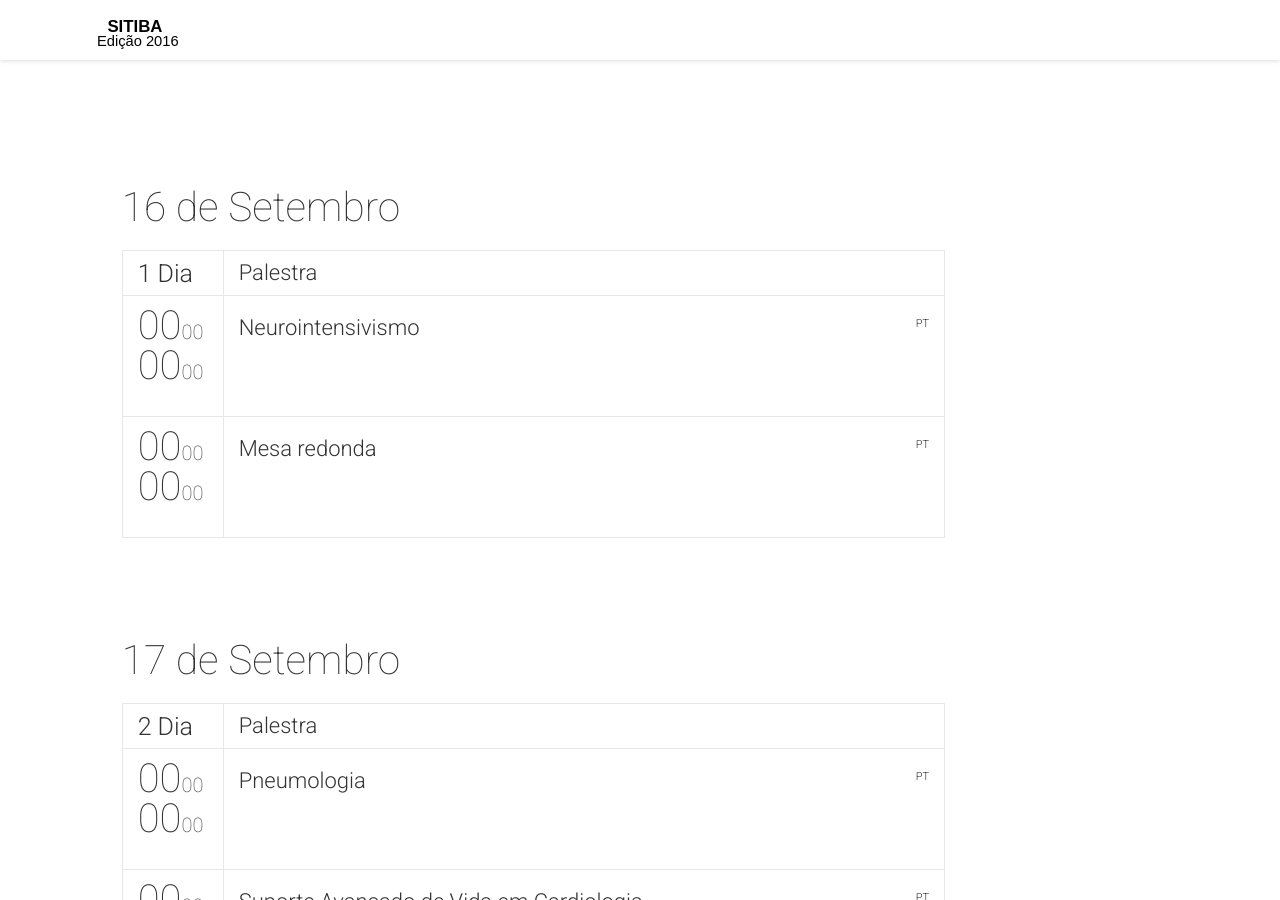
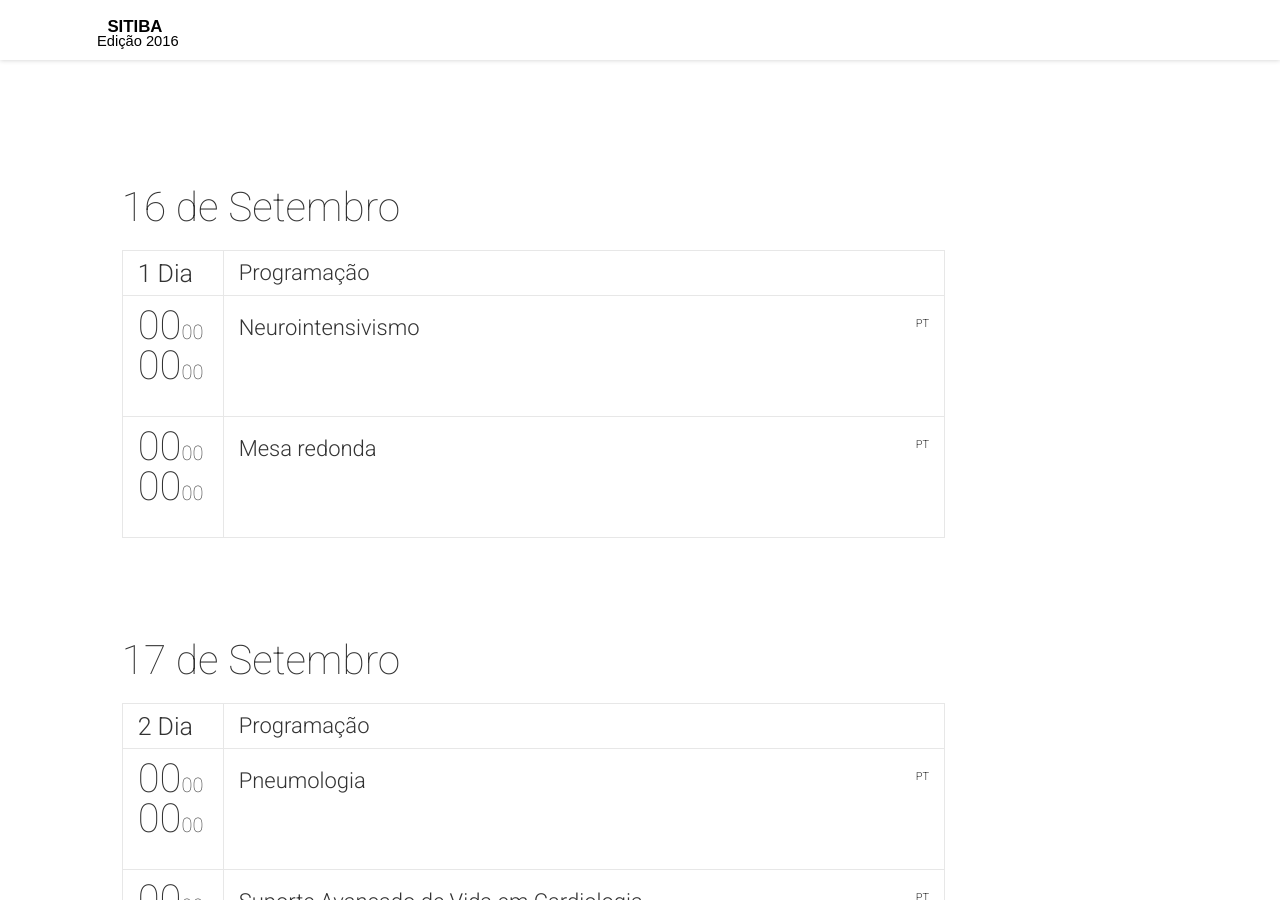
Before and after one commit to ricardotassio/ricardotassio.github.io, a Jekyll site: the page built from index.html, in a window 1280 px wide and 900 px high, scrolled down 4793 px. Built offline with Jekyll 4.4.1, drawn with Linux system fonts in a browser that asks for light colours; nearby versions of some CDN libraries; library files that are not in the unit come from our copies; a script that is not in the unit is left out; comment, search, counter and statistics services are not loaded.

Commit message:
programacao

```diff
--- a/_data/schedule.yml
+++ b/_data/schedule.yml
@@ -2,7 +2,7 @@
   date: "2016-09-16"
   dateReadable: "16 de Setembro"
   tracks:
-    - {title: "Palestra", color: "#90be4e"}
+    - {title: "Programação", color: "#90be4e"}
 
   timeslots:
     - {
@@ -24,7 +24,7 @@
   date: "2016-09-17"
   dateReadable: "17 de Setembro"
   tracks:
-    - {title: "Palestra", color: "#90be4e"}
+    - {title: "Programação", color: "#90be4e"}
     # - {title: "Curso", color: "#03a9f4"}
   timeslots:
     - {
```
Also changed, not shown: 2 other files.
